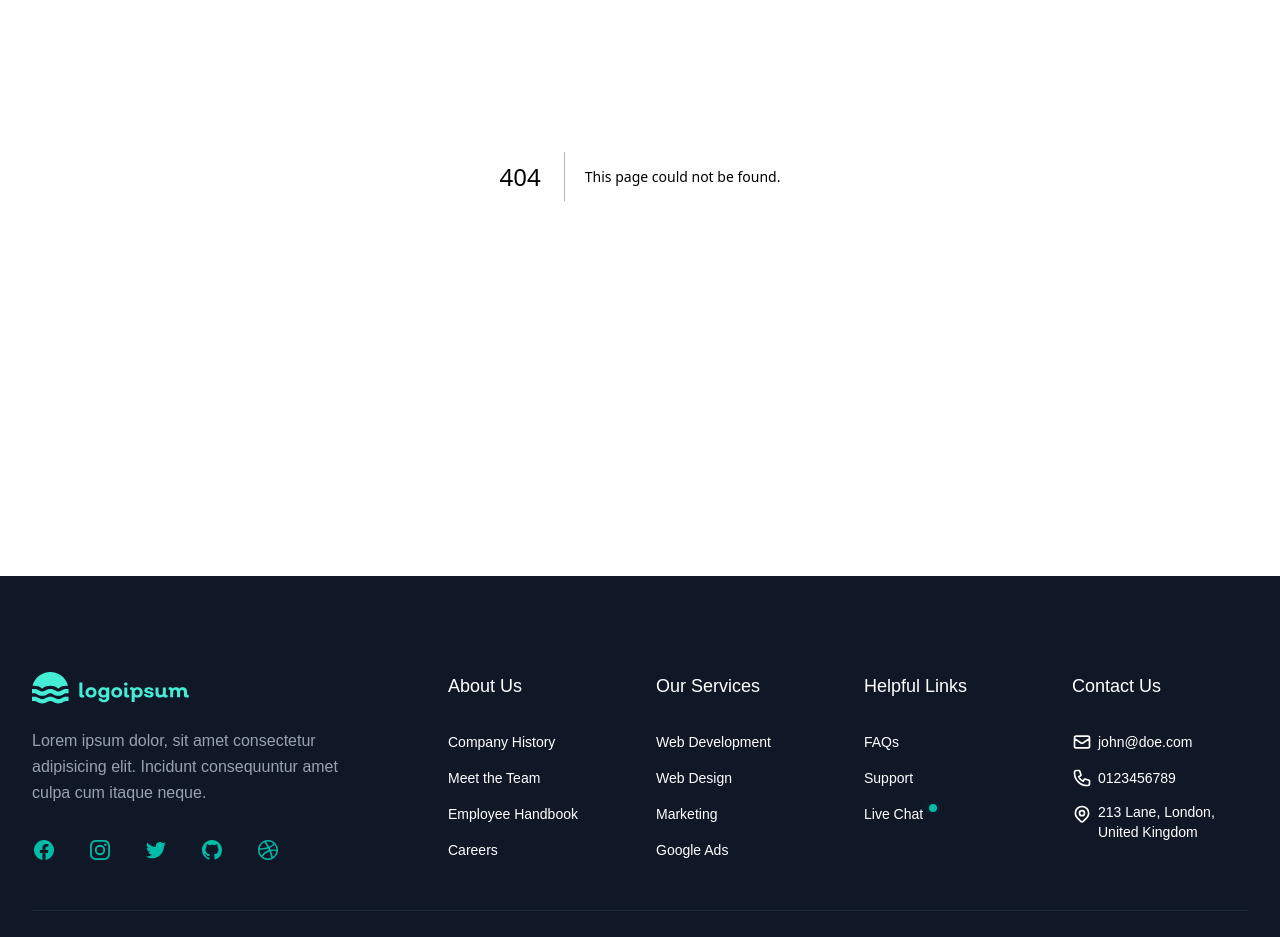
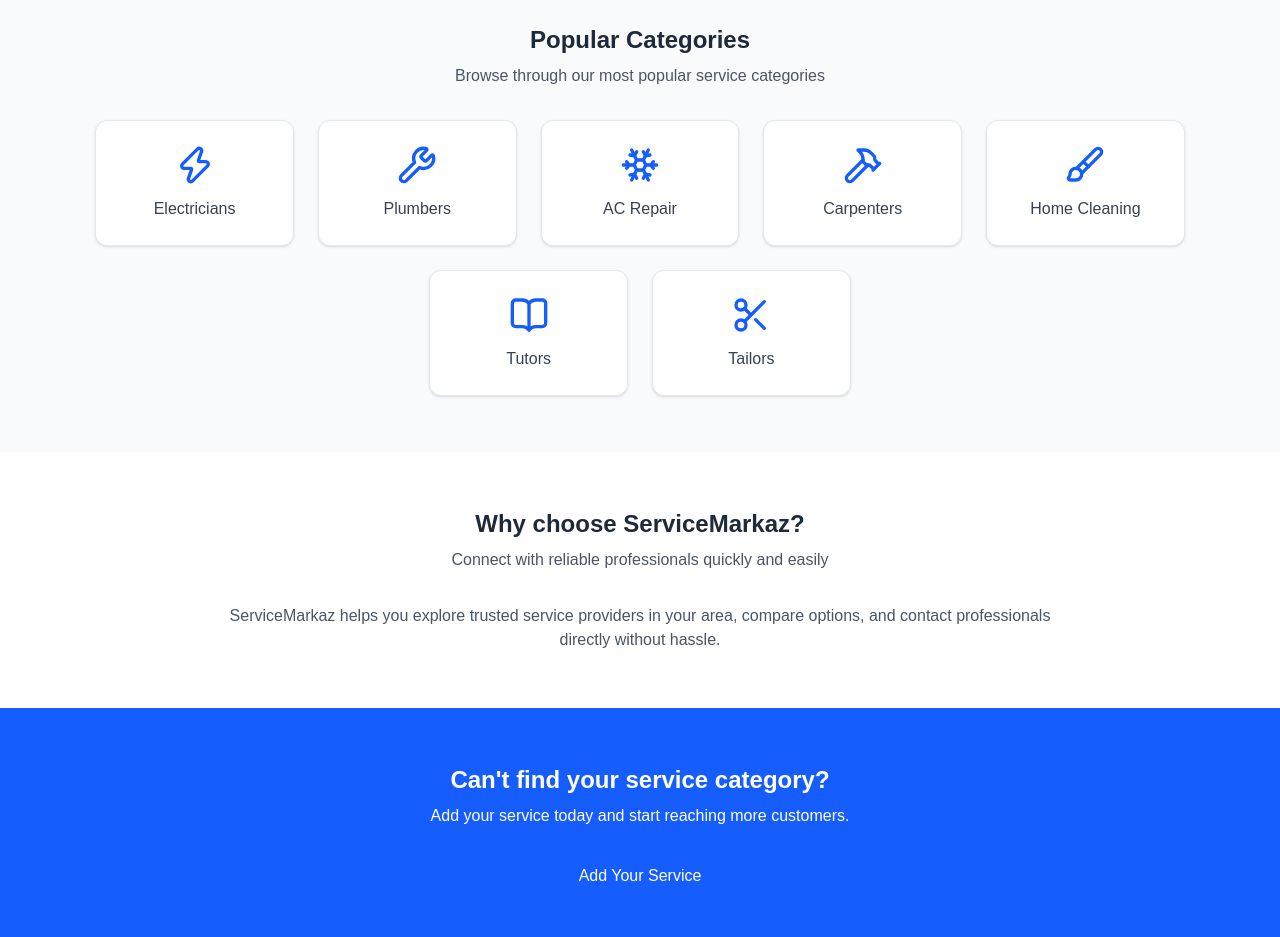
Before and after one commit to abdullahwebdev9176/service-markaz, a Next.js app: page /categories in a window 1280 px wide. Before the commit this address had no page. Shown: the part 280-1217 px from the top of the page. Built offline with nearby package versions, Linux system fonts and the light colour scheme.

Commit message:
created categries page

```diff
--- a/package.json
+++ b/package.json
@@ -9,6 +9,7 @@
     "lint": "eslint"
   },
   "dependencies": {
+    "lucide-react": "^1.7.0",
     "next": "16.2.1",
     "react": "19.2.4",
     "react-dom": "19.2.4"
--- /dev/null
+++ b/src/app/categories/page.jsx
@@ -0,0 +1,132 @@
+import Link from "next/link";
+import {
+  Wrench,
+  Zap,
+  BookOpen,
+  Scissors,
+  Brush,
+  Hammer,
+  Snowflake
+} from "lucide-react";
+
+import SectionHeading from "../components/ui/SectionHeading";
+import PrimaryBtn from "../components/ui/PrimaryBtn";
+
+const categories = [
+  { name: "Electricians", icon: Zap },
+  { name: "Plumbers", icon: Wrench },
+  { name: "AC Repair", icon: Snowflake },
+  { name: "Carpenters", icon: Hammer },
+  { name: "Home Cleaning", icon: Brush },
+  { name: "Tutors", icon: BookOpen },
+  { name: "Tailors", icon: Scissors },
+];
+
+export default function CategoriesPage() {
+  return (
+    <div className="min-h-screen bg-gray-50">
+
+      {/* Hero Section */}
+      <section className="bg-white py-14">
+
+        <div className="max-w-4xl mx-auto px-6 text-center">
+
+          <h1 className="text-4xl font-bold text-gray-800">
+            Browse Service Categories
+          </h1>
+
+          <p className="mt-4 text-gray-600">
+            Find trusted professionals near you. Select a category to explore
+            verified service providers available in your city.
+          </p>
+
+        </div>
+
+      </section>
+
+
+      {/* Categories Grid */}
+      <section className="max-w-6xl mx-auto px-6 py-14">
+
+        <SectionHeading
+          title="Popular Categories"
+          subtitle="Browse through our most popular service categories"
+        />
+
+        <div className="flex flex-wrap justify-center gap-6">
+
+          {categories.map((category, index) => {
+            const Icon = category.icon;
+
+            return (
+              <Link
+                key={index}
+                href={`/categories/${category.name.toLowerCase()}`}
+                className="w-[45%] sm:w-[30%] md:w-[22%] lg:w-[18%] bg-white border border-gray-200 shadow-sm rounded-xl p-6 text-center hover:shadow-md hover:-translate-y-1 transition"
+              >
+                <Icon
+                  size={40}
+                  className="mx-auto text-blue-600"
+                />
+
+                <p className="mt-3 font-medium text-gray-700">
+                  {category.name}
+                </p>
+
+              </Link>
+            );
+          })}
+
+        </div>
+
+      </section>
+
+
+      {/* Why ServiceMarkaz Section */}
+      <section className="bg-white py-14">
+
+        <div className="max-w-4xl mx-auto px-6 text-center">
+
+          <SectionHeading
+            title="Why choose ServiceMarkaz?"
+            subtitle="Connect with reliable professionals quickly and easily"
+          />
+
+          <p className="text-gray-600">
+            ServiceMarkaz helps you explore trusted service providers in your
+            area, compare options, and contact professionals directly without
+            hassle.
+          </p>
+
+        </div>
+
+      </section>
+
+
+      {/* CTA Section */}
+      <section className="bg-blue-600 text-white py-14">
+
+        <div className="max-w-3xl mx-auto px-6 text-center">
+
+          <h2 className="text-2xl font-semibold">
+            Can't find your service category?
+          </h2>
+
+          <p className="mt-2">
+            Add your service today and start reaching more customers.
+          </p>
+
+          <div className="mt-6">
+            <PrimaryBtn
+              href="/add-service"
+              title="Add Your Service"
+            />
+          </div>
+
+        </div>
+
+      </section>
+
+    </div>
+  );
+}
--- a/src/app/components/Navbar.jsx
+++ b/src/app/components/Navbar.jsx
@@ -40,16 +40,16 @@
         md:justify-between
         md:pt-0">
                             <li>
-                                <a className="md:p-4 py-2 block hover:text-purple-400" href="#">Categories</a>
+                                <a className="md:p-4 py-2 block hover:text-purple-400" href="/categories">Categories</a>
                             </li>
                             <li>
-                                <a className="md:p-4 py-2 block hover:text-purple-400" href="#">Add Service</a>
+                                <a className="md:p-4 py-2 block hover:text-purple-400" href="/add-service">Add Service</a>
                             </li>
                             <li>
-                                <a className="md:p-4 py-2 block hover:text-purple-400" href="#">Cities</a>
+                                <a className="md:p-4 py-2 block hover:text-purple-400" href="/cities">Cities</a>
                             </li>
                             <li>
-                                <a className="md:p-4 py-2 block hover:text-purple-400 text-purple-500" href="#">Sign Up</a>
+                                <a className="md:p-4 py-2 block hover:text-purple-400 text-purple-500" href="/sign-up">Sign Up</a>
                             </li>
                         </ul>
                     </div>
--- /dev/null
+++ b/src/app/components/ui/PrimaryBtn.jsx
@@ -0,0 +1,14 @@
+import Link from "next/link";
+
+const PrimaryBtn = ({ href, title }) => {
+  return (
+    <Link
+      href={href}
+      className="inline-block bg-blue-600 text-white px-6 py-3 rounded-lg font-medium hover:bg-blue-700 transition"
+    >
+      {title}
+    </Link>
+  );
+};
+
+export default PrimaryBtn;
--- /dev/null
+++ b/src/app/components/ui/SectionHeading.jsx
@@ -0,0 +1,12 @@
+import React from 'react'
+
+const SectionHeading = ({ title, subtitle }) => {
+  return (
+    <div className="text-center mb-8">
+      <h2 className="text-2xl font-semibold text-gray-800">{title}</h2>
+      {subtitle && <p className="mt-2 text-gray-600">{subtitle}</p>}
+    </div>
+  )
+}
+
+export default SectionHeading
```
Also changed, not shown: 1 other file (tests, documents, lock files or other folders).
